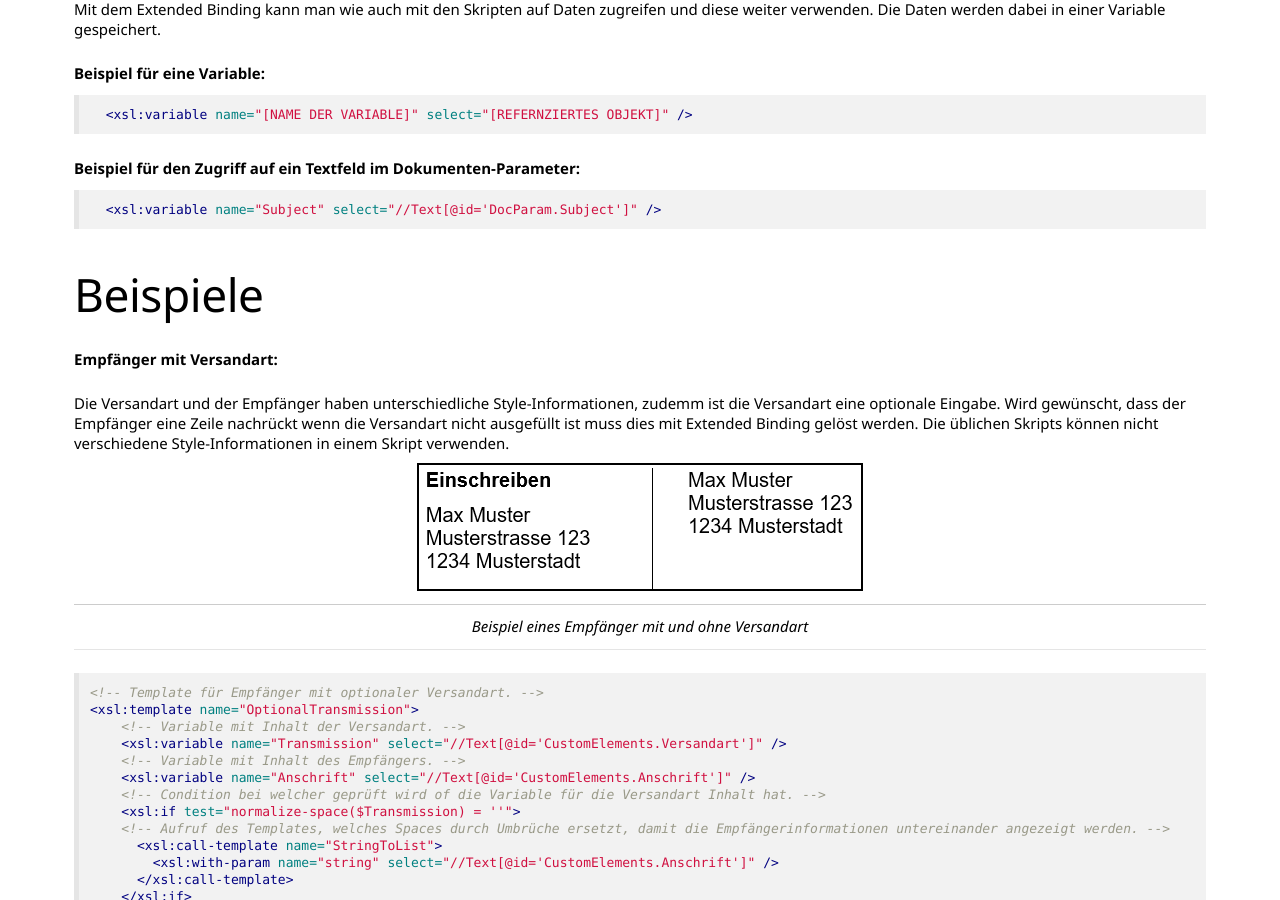
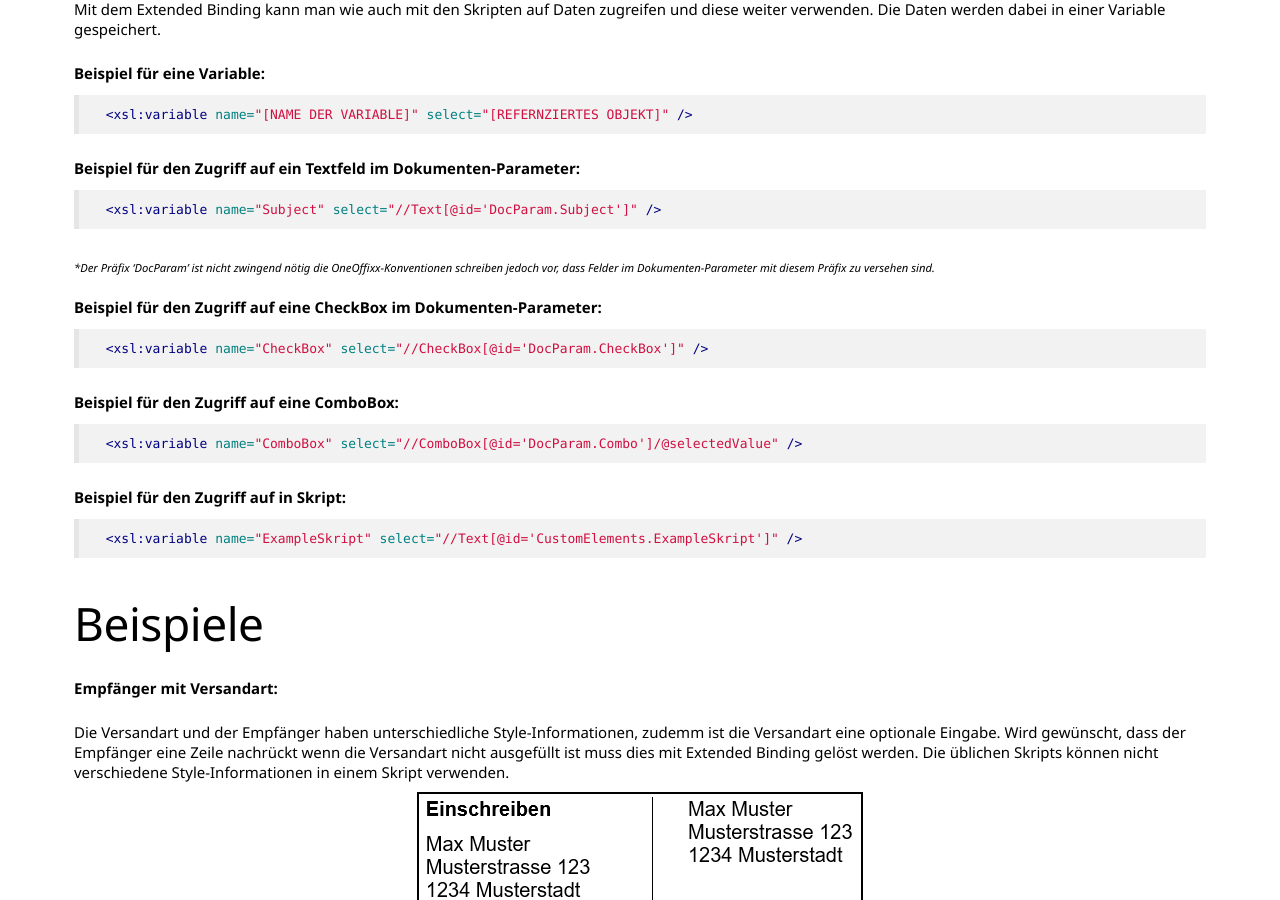
Before and after one commit to primesoft-group/oneoffixx-docs, a Jekyll site: the page built from _pages/docfunc/de/df-extendedbinding.md, in a window 1280 px wide and 900 px high, scrolled down 3181 px. Built offline with Jekyll 4.4.1, drawn with Linux system fonts in a browser that asks for light colours; nearby versions of some CDN libraries; some web fonts are replaced.

Commit message:
updated content

````diff
--- a/_pages/docfunc/de/df-extendedbinding.md
+++ b/_pages/docfunc/de/df-extendedbinding.md
@@ -93,6 +93,23 @@ __Beispiel für den Zugriff auf ein Textfeld im Dokumenten-Parameter:__
 ```xml
   <xsl:variable name="Subject" select="//Text[@id='DocParam.Subject']" />
 ```
+<sub>**Der Präfix 'DocParam' ist nicht zwingend nötig die OneOffixx-Konventionen schreiben jedoch vor, dass Felder im Dokumenten-Parameter mit diesem Präfix zu versehen sind.*</sub>
+
+__Beispiel für den Zugriff auf eine CheckBox im Dokumenten-Parameter:__
+```xml
+  <xsl:variable name="CheckBox" select="//CheckBox[@id='DocParam.CheckBox']" />
+```
+
+__Beispiel für den Zugriff auf eine ComboBox:__
+```xml
+  <xsl:variable name="ComboBox" select="//ComboBox[@id='DocParam.Combo']/@selectedValue" />
+```
+
+__Beispiel für den Zugriff auf in Skript:__
+```xml
+  <xsl:variable name="ExampleSkript" select="//Text[@id='CustomElements.ExampleSkript']" />
+```
+
 
 ## Beispiele
 
````
